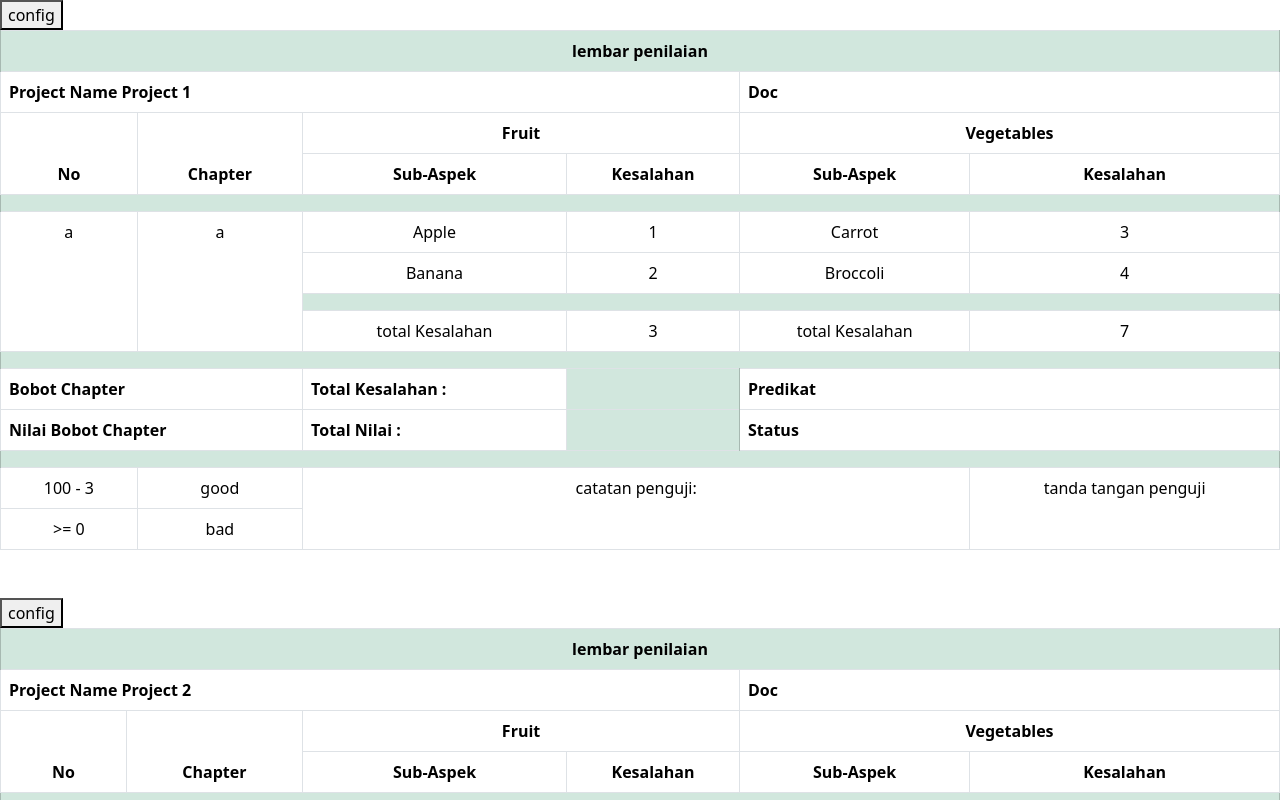
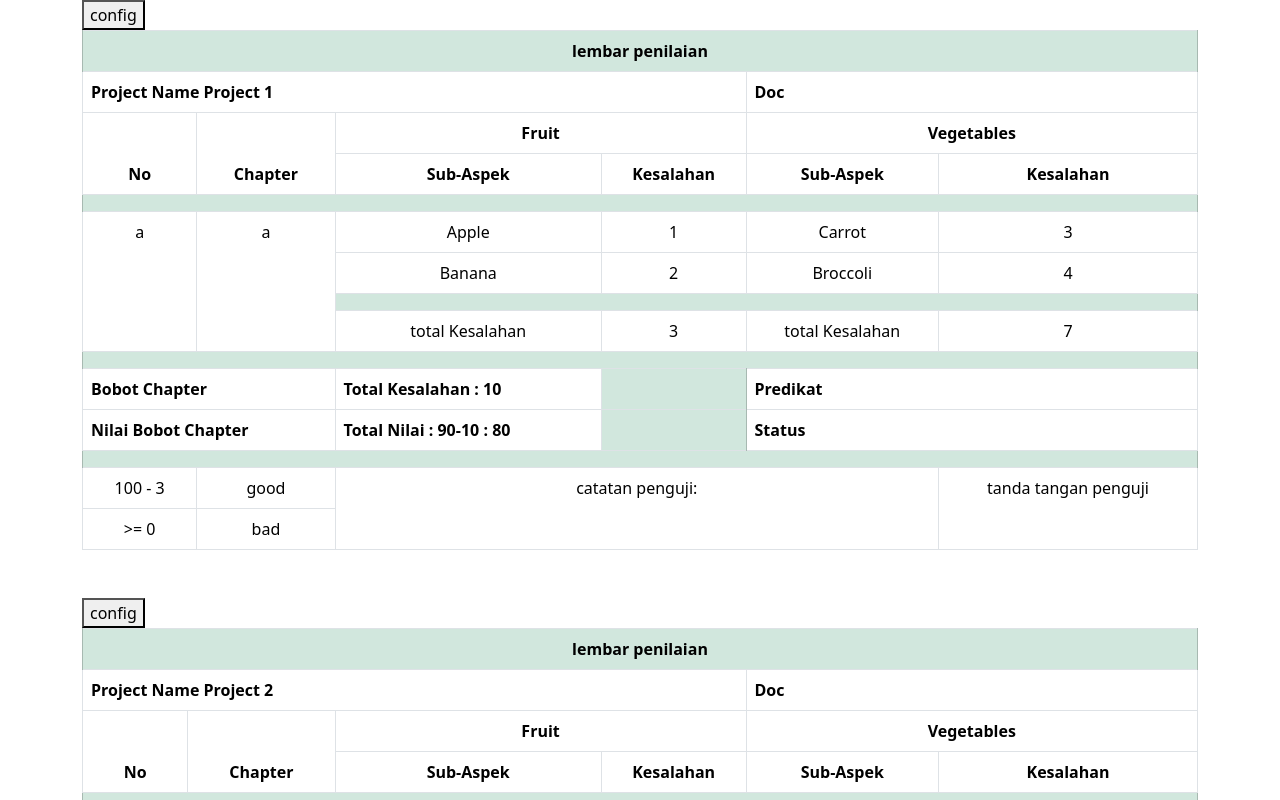
Before and after one commit to FawzQi/DB-project, a React (Vite) app: page / in a window 1280 px wide. Shown: the top 800 px of the page. Built offline with nearby package versions, Linux system fonts and the light colour scheme.

Commit message:
finish prototype

```diff
--- a/src/App.tsx
+++ b/src/App.tsx
@@ -124,28 +124,29 @@ export default function App() {
 
   return (
     <>
-      {configState && (
+      {formData.map((data, index) => (
+        <React.Fragment key={`${data.name}-${index}`}>
+          {configIndex === index && configState ? (
             <ConfigBox
               formData={formData[configIndex]}
               index={configIndex}
               updateFormData={updateFormData}
             />
-      )}
-
-      {formData.map((data, index) => (
-        <React.Fragment key={`${data.name}-${index}`}>
+          ) : (
+            <div className="container-lg">
               <button
                 onClick={() => {
-              setConfigState(!configState);
+                  setConfigState(true);
                   setConfigIndex(index);
                 }}
               >
                 config
               </button>
               <FormTable formData={data} />
+            </div>
+          )}
         </React.Fragment>
       ))}
-      {/* <FormTable formDatas={formData} /> */}
     </>
   );
 }
--- a/src/components/Table.tsx
+++ b/src/components/Table.tsx
@@ -51,13 +51,6 @@ export default function FormTable({ formData }: FormDataProps) {
     return index;
   };
 
-  // const FormDataAspectIndexWithMostSubaspect: number[] = [];
-  // formData.map((formData) => {
-  //   FormDataAspectIndexWithMostSubaspect.push(
-  //     getAspectIndexWithMaxSubaspect(formData.aspect)
-  //   );
-  // });
-
   const getMaxSubaspect = (aspects: Aspect[]) => {
     let max = 0;
     aspects.forEach((aspect) => {
@@ -68,18 +61,20 @@ export default function FormTable({ formData }: FormDataProps) {
     return max;
   };
 
-  // const FormDataMaxSubAspect: number[] = [];
-  // formDatas.map((formData) => {
-  //   FormDataMaxSubAspect.push(getMaxSubaspect(formData.aspect));
-  //   console.log(getMaxSubaspect(formData.aspect));
-  // });
+  const getTotalKesalahan = () => {
+    let total = 0;
+    formData.aspect.forEach((aspect) => {
+      aspect.subaspects.forEach((subaspect) => {
+        total += subaspect.value;
+      });
+    });
+    return total;
+  };
 
   const operatorSign = ["-", ">", "<", ">=", "<="];
 
   return (
     <>
-      {/* {formDatas.map((formData, formIndex) => ( */}
-      {/* <div key={`${formData.name}-${formIndex}`}> */}
       <table className="table table-bordered text-center">
         <thead>
           <tr>
@@ -183,13 +178,18 @@ export default function FormTable({ formData }: FormDataProps) {
           </tr>
           <tr style={{ textAlign: "left" }}>
             <th colSpan={2}>Bobot Chapter</th>
-            <th colSpan={formData.aspect.length - 1}>Total Kesalahan :</th>
+            <th colSpan={formData.aspect.length - 1}>
+              Total Kesalahan : {getTotalKesalahan()}
+            </th>
             <th className="table-success"></th>
             <th colSpan={formData.aspect.length}>Predikat</th>
           </tr>
           <tr style={{ textAlign: "left" }}>
             <th colSpan={2}>Nilai Bobot Chapter</th>
-            <th colSpan={formData.aspect.length - 1}>Total Nilai :</th>
+            <th colSpan={formData.aspect.length - 1}>
+              Total Nilai : 90-{getTotalKesalahan()} :{" "}
+              {90 - getTotalKesalahan()}
+            </th>
             <th className="table-success"></th>
             <th colSpan={formData.aspect.length}>Status</th>
           </tr>
@@ -216,7 +216,7 @@ export default function FormTable({ formData }: FormDataProps) {
                 <>
                   <td
                     colSpan={formData.aspect.length * 2 - 1}
-                    rowSpan={formData.aspect.length}
+                    rowSpan={formData.scores.length}
                   >
                     catatan penguji:
                   </td>
@@ -228,8 +228,6 @@ export default function FormTable({ formData }: FormDataProps) {
         </tbody>
       </table>
       <div className="py-3"> </div>
-      {/* </div> */}
-      {/* ))} */}
     </>
   );
 }
```
Lines whose indentation alone changed are shown as unchanged.
